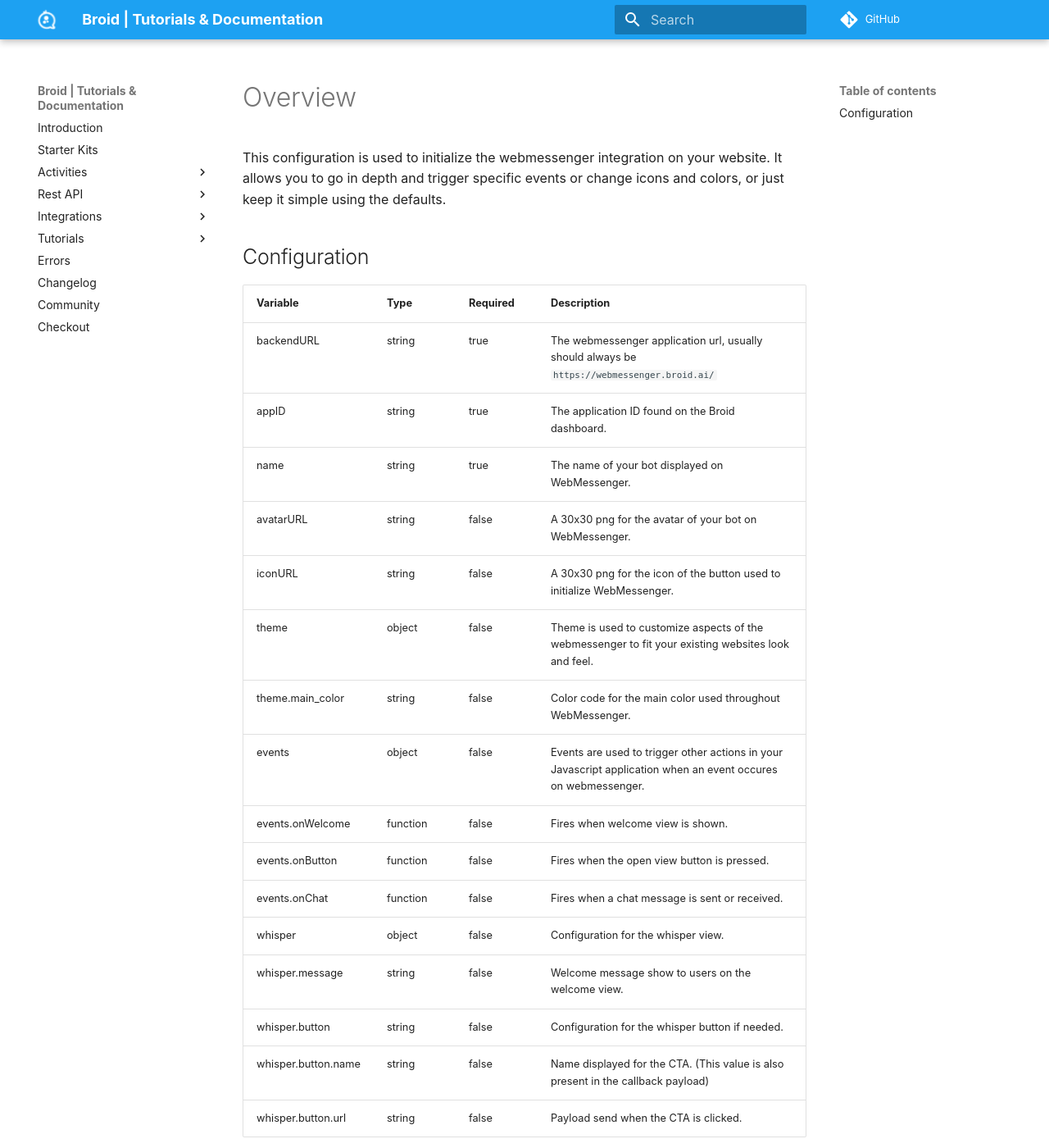
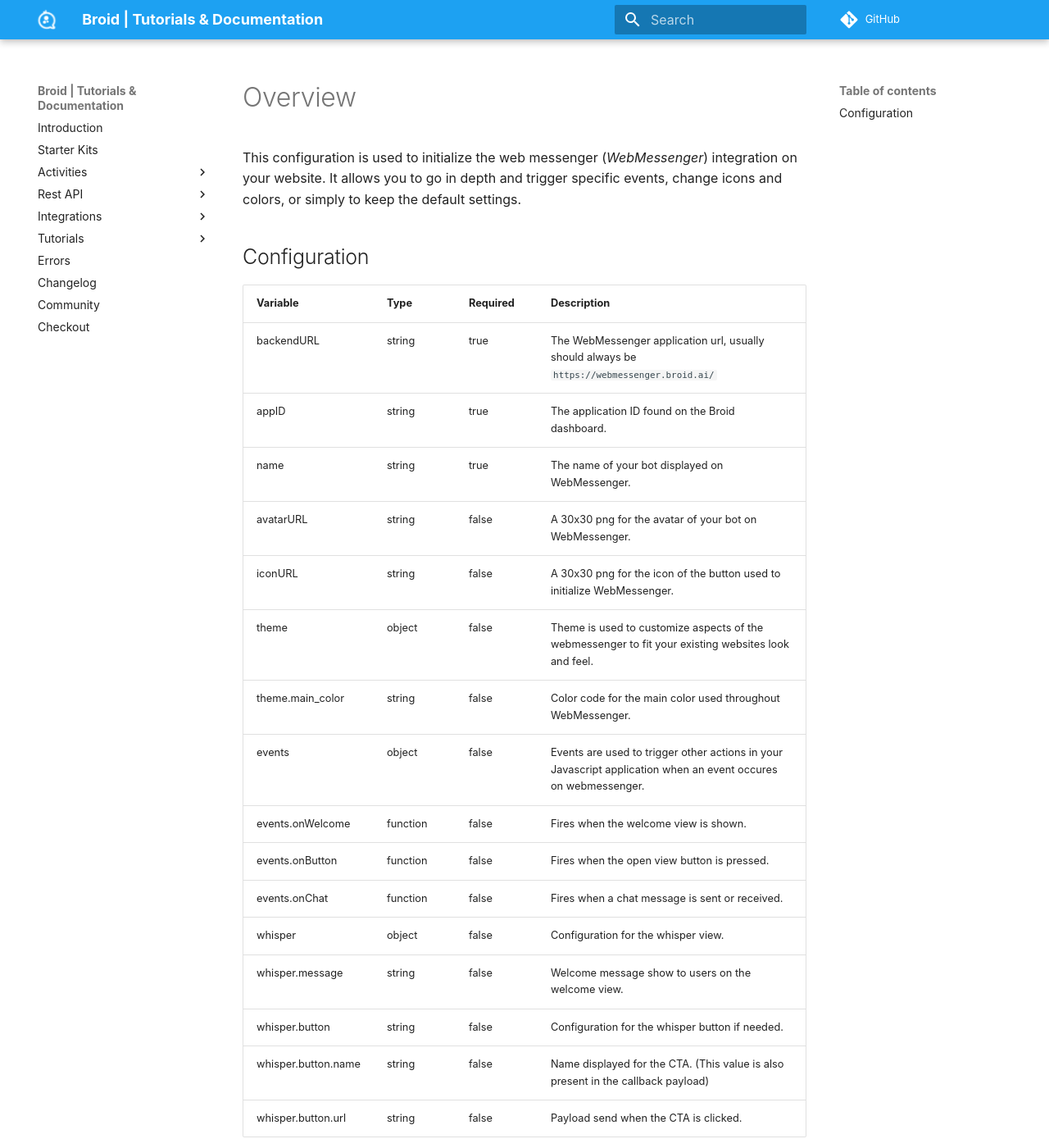
Before and after one commit to broidHQ/broid-docs, an MkDocs documentation site: the page built from docs/integrations/webmessenger.md, in a window 1280 px wide and 1400 px high. Shown: the whole window at 82% size. Built offline with MkDocs 1.6.1 and Material for MkDocs 9.7.7, drawn with Linux system fonts in a browser that asks for light colours; some web fonts are replaced; comment, search, counter and statistics services are not loaded; old or Windows-style settings are respelled for this version of MkDocs.

Commit message:
Some minor copy fixes
Otherwise LGTM

```diff
--- a/docs/integrations/webmessenger.md
+++ b/docs/integrations/webmessenger.md
@@ -1,12 +1,12 @@
 # Overview
 
-This configuration is used to initialize the webmessenger integration on your website. It allows you to go in depth and trigger specific events or change icons and colors, or just keep it simple using the defaults.
+This configuration is used to initialize the web messenger (*WebMessenger*) integration on your website. It allows you to go in depth and trigger specific events, change icons and colors, or simply to keep the default settings.
 
 ## Configuration
 
 | Variable         | Type     | Required | Description                                                                                                    |
 |------------------|----------|----------|----------------------------------------------------------------------------------------------------------------|
-| backendURL       | string   | true     | The webmessenger application url, usually should always be `https://webmessenger.broid.ai/`                    |
+| backendURL       | string   | true     | The WebMessenger application url, usually should always be `https://webmessenger.broid.ai/`                    |
 | appID            | string   | true     | The application ID found on the Broid dashboard.                                                               |
 | name             | string   | true     | The name of your bot displayed on WebMessenger.                                                                |
 | avatarURL        | string   | false    | A 30x30 png for the avatar of your bot on WebMessenger.                                                        |
@@ -14,7 +14,7 @@
 | theme            | object   | false    | Theme is used to customize aspects of the webmessenger to fit your existing websites look and feel.            |
 | theme.main_color | string   | false    | Color code for the main color used throughout WebMessenger.                                                    |
 | events           | object   | false    | Events are used to trigger other actions in your Javascript application when an event occures on webmessenger. |
-| events.onWelcome | function | false    | Fires when welcome view is shown.                                                                              |
+| events.onWelcome | function | false    | Fires when the welcome view is shown.                                                                              |
 | events.onButton  | function | false    | Fires when the open view button is pressed.                                                                    |
 | events.onChat    | function | false    | Fires when a chat message is sent or received.                                                                 |
 | whisper          | object   | false    | Configuration for the whisper view.                                                                            |
```
